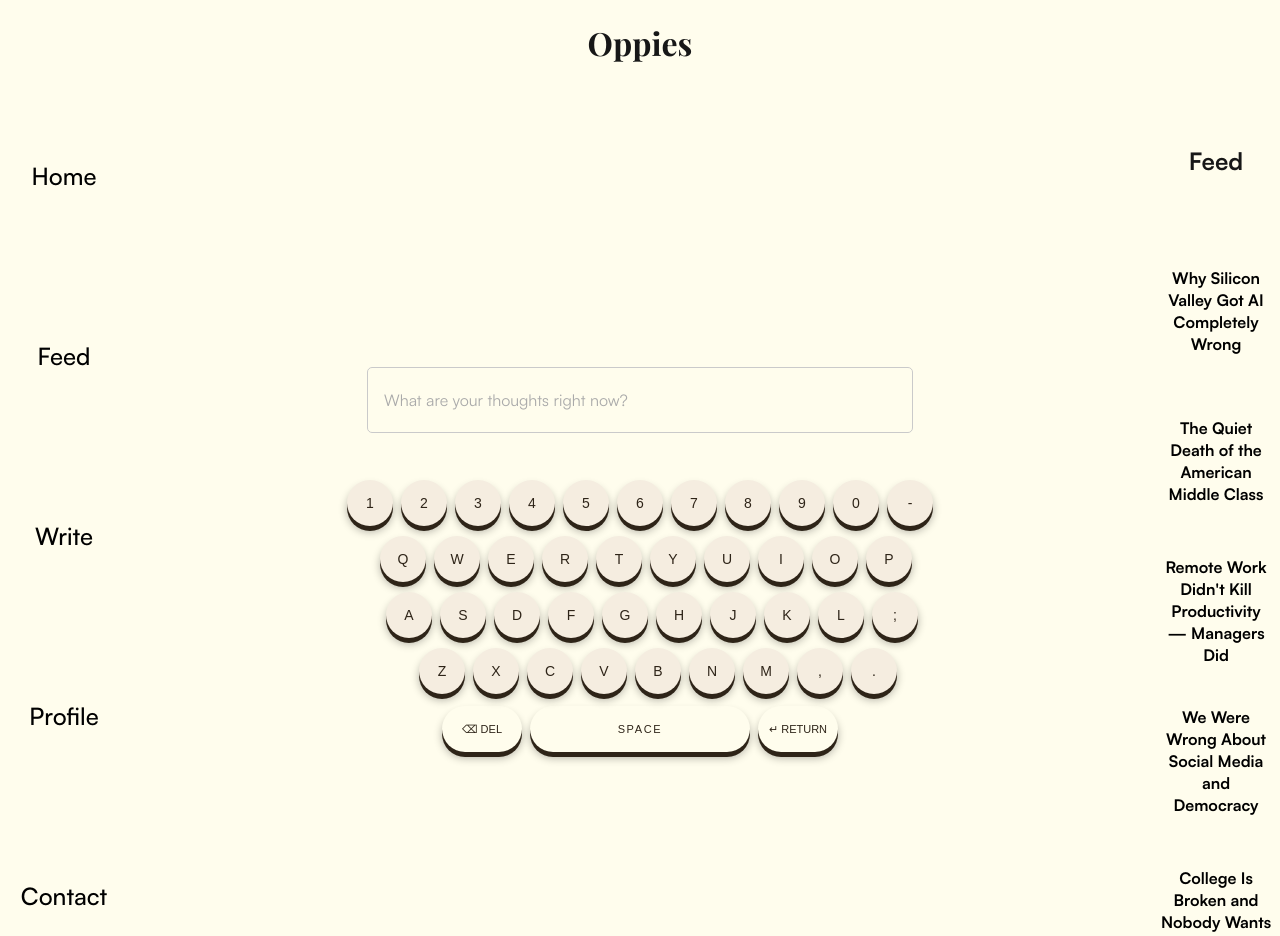
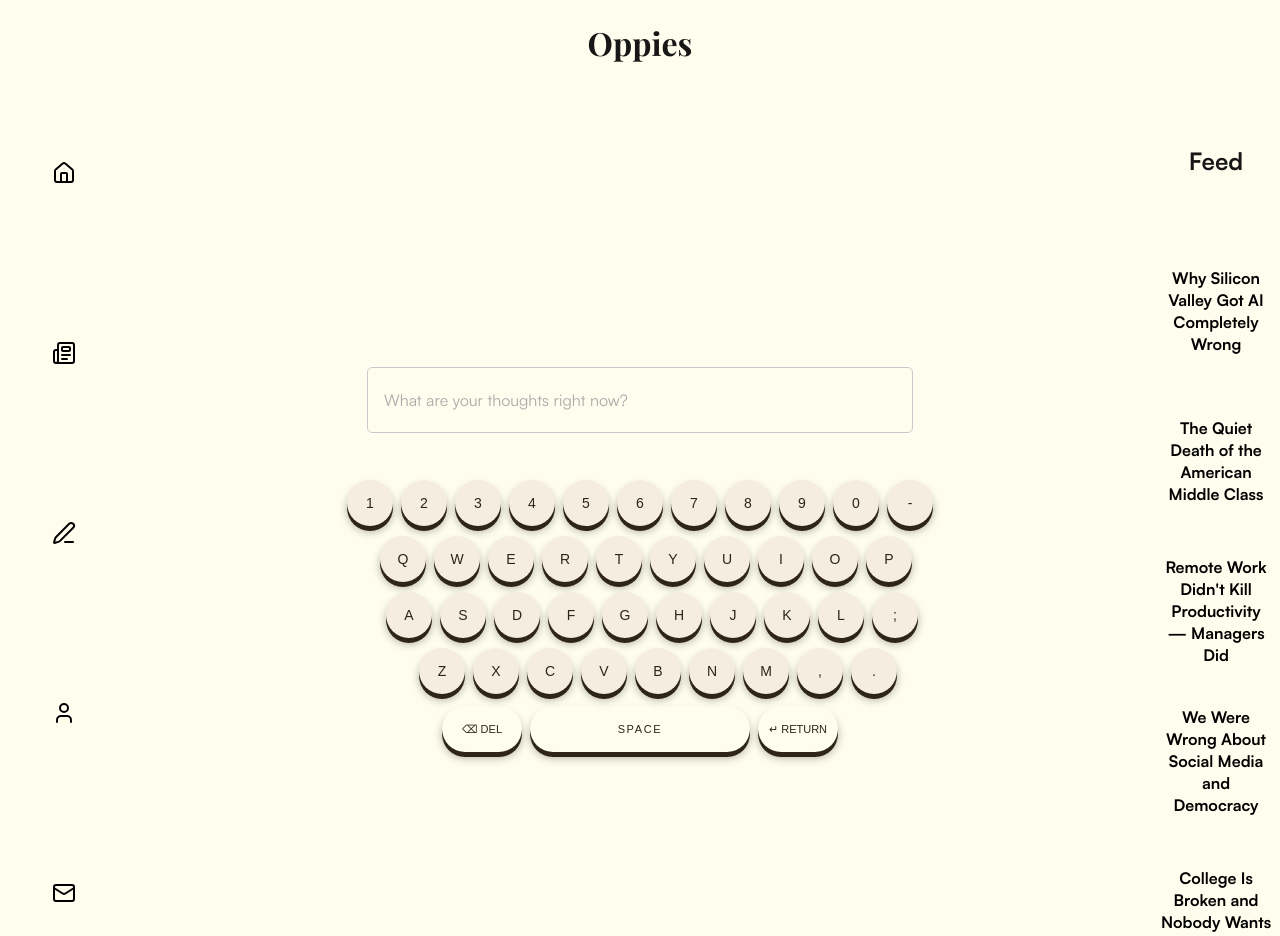
Before and after one commit to chaeminlee57/oppies, a Next.js app: page / in a window 1280 px wide. Shown: the top 936 px of the page. Built offline with nearby package versions, Linux system fonts and the light colour scheme; a web font is replaced by a local one.

Commit message:
replaced left nav bar with emojis

```diff
--- a/components/LeftNavBar.tsx
+++ b/components/LeftNavBar.tsx
@@ -1,14 +1,15 @@
 import styles from './LeftNavBar.module.scss'
 import { playfairDisplay } from '../app/fonts';
+import { House, Newspaper, PenLine, User, Mail } from 'lucide-react';
 
 export default function LeftNavBar() {
   return(
     <nav className={`${styles.navWrapper} ${playfairDisplay.variable}`}>
-      <a href="#" className={styles.navLink}><h2 className={styles.navItem}>Home</h2></a>
-      <a href="#" className={styles.navLink}><h2 className={styles.navItem}>Feed</h2></a>
-      <a href="#" className={styles.navLink}><h2 className={styles.navItem}>Write</h2></a>
-      <a href="#" className={styles.navLink}><h2 className={styles.navItem}>Profile</h2></a>
-      <a href="#" className={styles.navLink}><h2 className={styles.navItem}>Contact</h2></a>
+      <a href="#" className={styles.navLink}><House className={styles.navItem} /></a>
+      <a href="#" className={styles.navLink}><Newspaper className={styles.navItem} /></a>
+      <a href="#" className={styles.navLink}><PenLine className={styles.navItem} /></a>
+      <a href="#" className={styles.navLink}><User className={styles.navItem} /></a>
+      <a href="#" className={styles.navLink}><Mail className={styles.navItem} /></a>
     </nav>
   )
 }
--- a/package.json
+++ b/package.json
@@ -9,6 +9,7 @@
     "lint": "eslint"
   },
   "dependencies": {
+    "lucide-react": "^0.575.0",
     "next": "16.1.6",
     "react": "19.2.3",
     "react-dom": "19.2.3",
```
Also changed, not shown: 1 other file (tests, documents, lock files or other folders).
